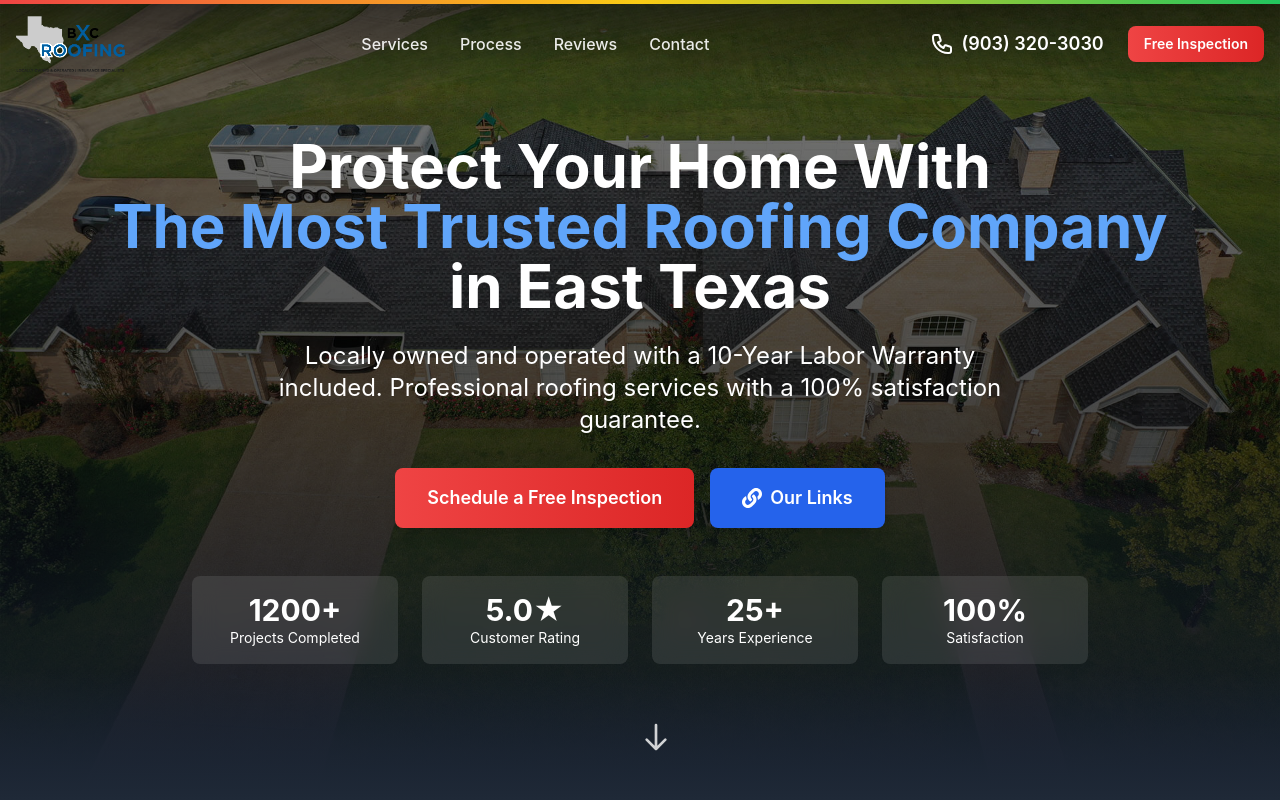
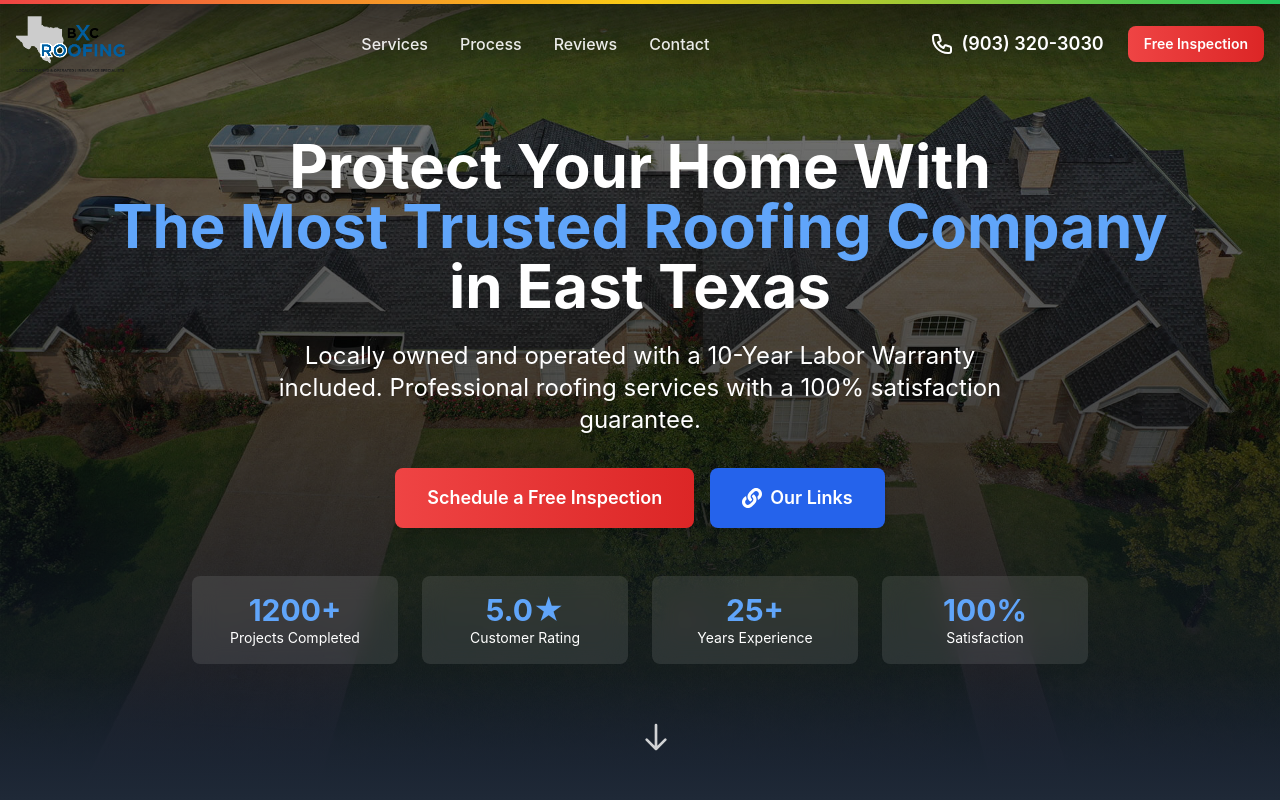
Before and after one commit to IbrahimKhanGH/BXC, a React (Create React App) app: page / in a window 1280 px wide. Shown: the top 800 px of the page. Built offline with nearby package versions, Linux system fonts and the light colour scheme.

Commit message:
blue color lmao forgot

```diff
--- a/src/components/Hero.js
+++ b/src/components/Hero.js
@@ -109,7 +109,7 @@ function Hero() {
               className="bg-white bg-opacity-10 backdrop-blur-md rounded-lg p-3 sm:p-4"
             >
               <motion.div
-                className="text-2xl sm:text-3xl font-bold text-white"
+                className="text-2xl sm:text-3xl font-bold text-blue-400"
               >
                 {item.number}
               </motion.div>
```
